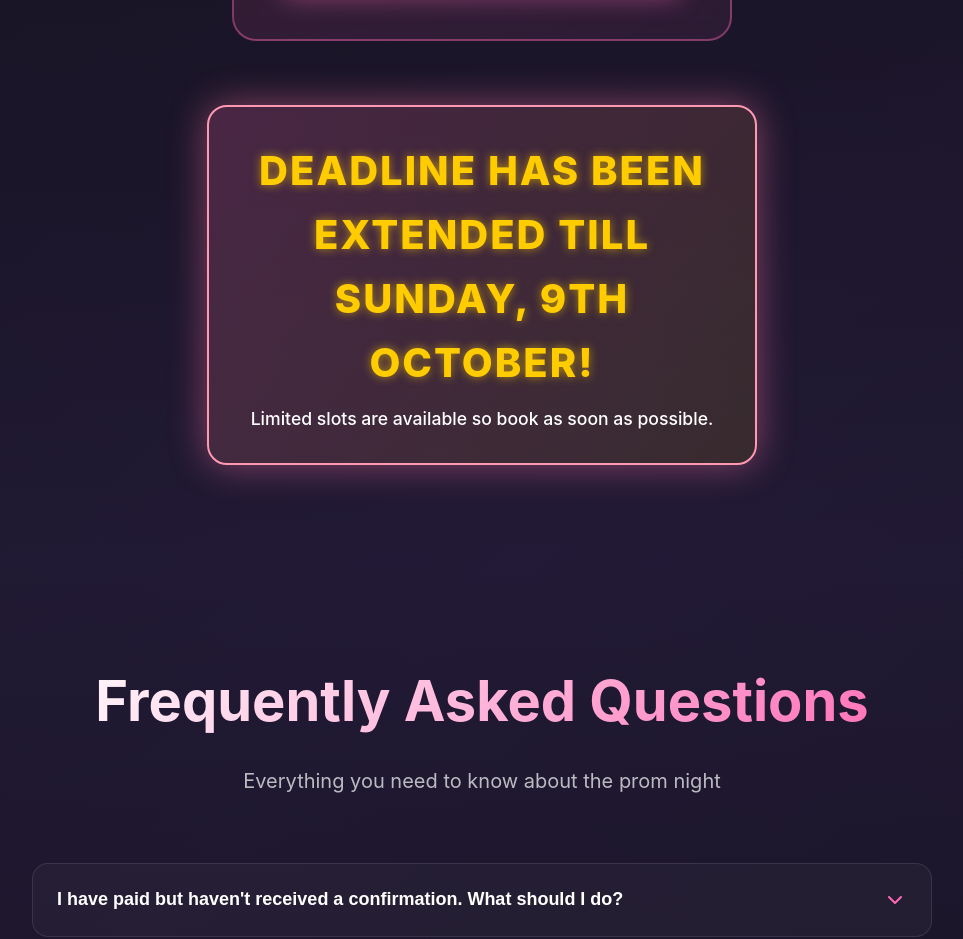
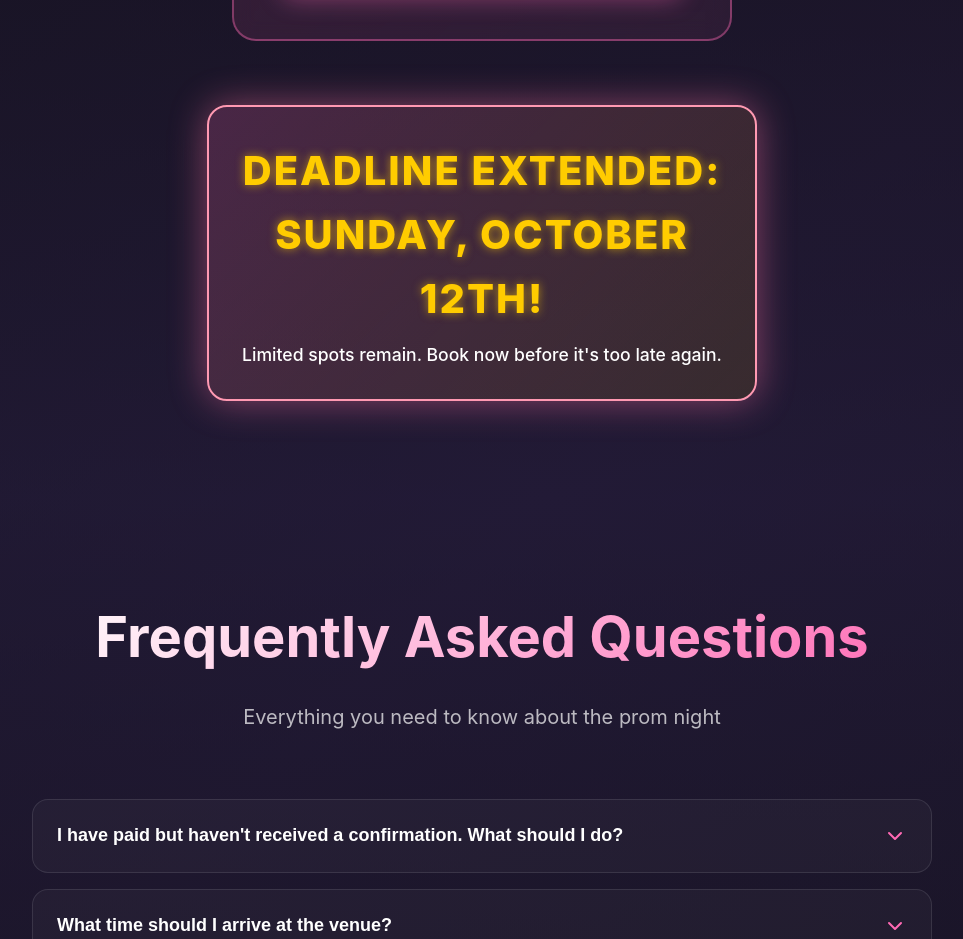
Before and after one commit to Architrb1795/prom, a React (Vite) app: page / in a window 1280 px wide. Shown: the part 3700-4639 px from the top of the page, without its empty margins (158-1121 px from the left). Built offline with nearby package versions, Linux system fonts and the light colour scheme; the HTML template or start-up script is replaced by a standard one.

Commit message:
Updated Pricing.jsx

```diff
--- a/src/components/Pricing.jsx
+++ b/src/components/Pricing.jsx
@@ -81,8 +81,8 @@ const Pricing = () => {
           </div>
         </div>
         <div className="deadline-notice">
-          <h3 className="deadline-title">Deadline Has Been Extended Till Sunday, 9th October!</h3>
-          <p className="deadline-subtitle">Limited slots are available so book as soon as possible.</p>
+          <h3 className="deadline-title">Deadline Extended: Sunday, October 12th!</h3>
+          <p className="deadline-subtitle">Limited spots remain. Book now before it's too late again.</p>
         </div>
       </div>
     </section>
```
